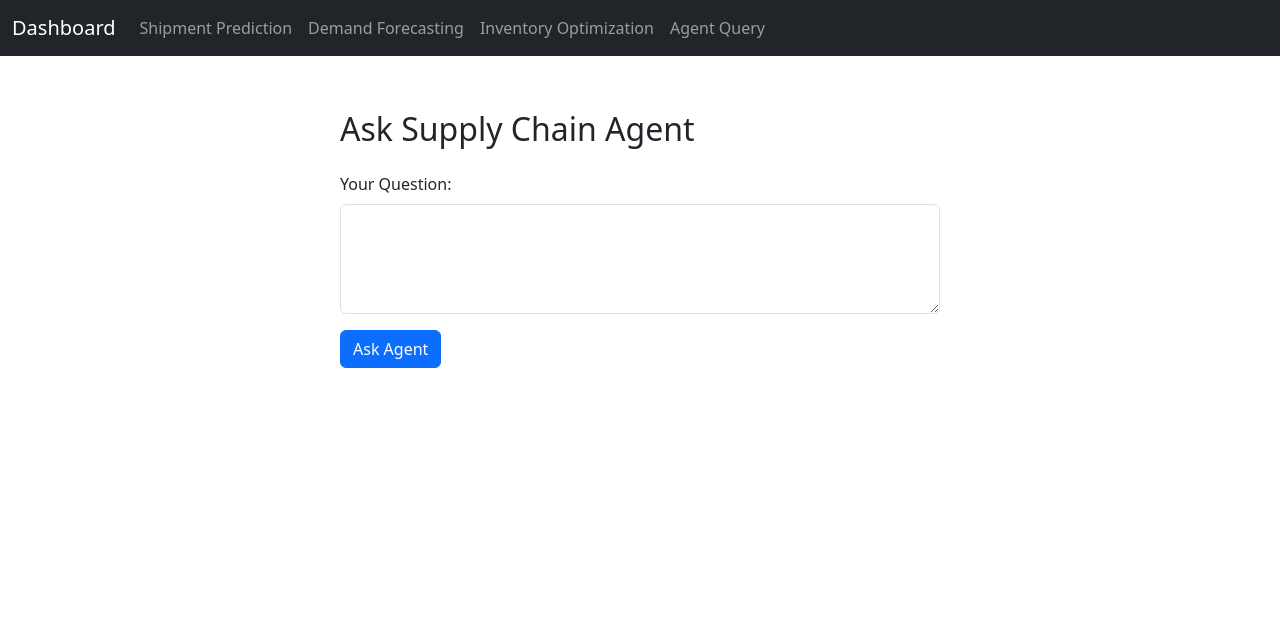
After one commit to rupacesigdel/Supply_Chain_optimizations, a Django app: page /prediction/agent/ in a window 1280 px wide. The commit adds this page. Shown: the top 632 px of the page. Run offline with Django 5.2, Linux system fonts and the light colour scheme.

Commit message:
AI agent  integrated

```diff
--- /dev/null
+++ b/prediction/templates/prediction/agent_form.html
@@ -0,0 +1,29 @@
+{% extends "prediction/index.html" %}
+{% load static %}
+
+{% block css %}
+<style>
+    .form-container {
+        margin-top: 30px;
+        max-width: 600px;
+        margin-left: auto;
+        margin-right: auto;
+    }
+</style>
+{% endblock css %}
+
+{% block body %}
+<main class="container py-4">
+    <div class="form-container">
+        <h2 class="mb-4">Ask Supply Chain Agent</h2>
+        <form method="post">
+            {% csrf_token %}
+            <div class="mb-3">
+                <label for="question" class="form-label">Your Question:</label>
+                <textarea name="question" id="question" class="form-control" rows="4" required>{{ question|default:"" }}</textarea>
+            </div>
+            <button type="submit" class="btn btn-primary">Ask Agent</button>
+        </form>
+    </div>
+</main>
+{% endblock body %}
--- a/prediction/templates/prediction/index.html
+++ b/prediction/templates/prediction/index.html
@@ -27,6 +27,9 @@
               <li class="nav-item">
                 <a class="nav-link {% block inventory_optimizationactive %}{% endblock inventory_optimizationactive %}" href="{% url 'inventory_optimization' %}">Inventory Optimization</a>
               </li>
+              <li class="nav-item">
+                  <a class="nav-link {% block agent_queryactive %}{% endblock agent_queryactive %}" href="{% url 'agent_query' %}">Agent Query</a>
+              </li>
             </ul>
           </div>
         </div>
--- a/prediction/urls.py
+++ b/prediction/urls.py
@@ -6,4 +6,5 @@ urlpatterns = [
     path('shipment_prediction/', views.shipment_prediction, name='shipment_prediction'),
     path('demand_forecasting/', views.demand_forecasting, name='demand_forecasting'),
     path('inventory_optimization/', views.inventory_optimization, name='inventory_optimization'),
+    path('agent/', views.agent_query, name='agent_query'),
 ]
--- a/prediction/views.py
+++ b/prediction/views.py
@@ -3,6 +3,7 @@ from django.http import JsonResponse
 from django.db import connection
 from .mindsdb_utils import predict_demand, predict_shipment_delay
 import mindsdb_sdk  as SDK
+from mindsdb_sdk import connect
 
 def dashboard(request):
     try:
@@ -115,3 +116,38 @@ def check_predictor():
         print("Predictor found:", predictor)
     except Exception as e:
         print("Error:", str(e))
+
+import mysql.connector
+from django.shortcuts import render
+
+def agent_query(request):
+    if request.method == 'POST':
+        question = request.POST.get('question')
+        try:
+            conn = mysql.connector.connect(
+                host='mindsdb',
+                port=47335,
+                user='mindsdb',
+                password='',
+                database='mindsdb'
+            )
+            cursor = conn.cursor()
+            query = f"""
+                SELECT answer
+                FROM supply_chain_agent
+                WHERE question = '{question}'
+            """
+            cursor.execute(query)
+            result = cursor.fetchone()
+            answer = result[0] if result else "No answer from agent."
+            cursor.close()
+            conn.close()
+        except Exception as e:
+            answer = f"Error querying MindsDB agent: {str(e)}"
+
+        return render(request, 'prediction/agent_response.html', {
+            'question': question,
+            'answer': answer
+        })
+
+    return render(request, 'prediction/agent_form.html')
```
Also changed, not shown: predict.sql (+34 -0 lines).
